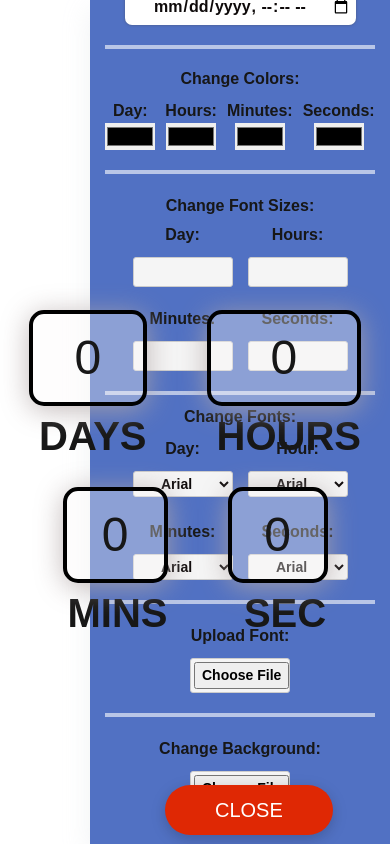
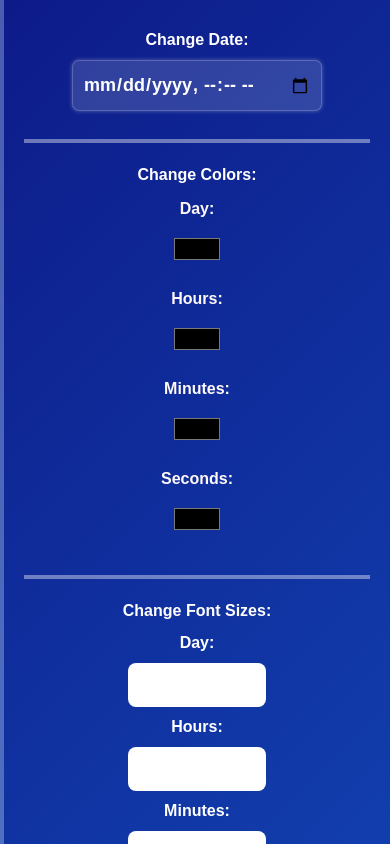
Before and after one commit to Imran-az/Countdown, a Next.js app in the folder countdown-customizer/: page / in a window 390 px wide. Both pictures are taken after a click on the button "EDIT". Built offline with nearby package versions, Linux system fonts and the light colour scheme.

Commit message:
fix: edited responsive positioning

```diff
--- a/countdown-customizer/src/app/globals.css
+++ b/countdown-customizer/src/app/globals.css
@@ -2,6 +2,7 @@
 @tailwind components;
 @tailwind utilities;
 
+/* 🌙 Dark Mode Support */
 :root {
   --background: #ffffff;
   --foreground: #171717;
@@ -18,212 +19,216 @@ body {
   color: var(--foreground);
   background: var(--background);
   font-family: Arial, Helvetica, sans-serif;
+  margin: 0;
+  padding: 0;
 }
 
-input.countdown-input {
-  padding: 9px;
-  font-size: 19px;
-  border-width: 0px;
-  border-style: solid;
-  border-radius: 7px;
-  box-shadow: 0px 0px 3px rgba(66, 66, 66, 0.53);
-  outline: none;
-}
-
-.Edit-button {
-  color: #ffffff;
-  background-color: #568ef5;
-  font-size: 20px;
-  border: none;
-  border-radius: 25px;
-  padding: 10px 50px;
-  cursor: pointer;
-  margin-bottom: 30px;
-  position: absolute;
-  top: 60%;
-  left: 45%;
-  z-index: 1;
-  transition: background-color 0.3s ease, transform 0.3s ease;
-  box-shadow: 0 4px 15px rgba(0, 0, 0, 0.2);
-  font-style: bold;
-}
-
-.Edit-button:hover {
-  background-color: #3b6ed5;
-  transform: scale(1.05);
-  box-shadow: 0 6px 20px rgba(0, 0, 0, 0.3);
-}
-
-.close-button {
-  color: #ffffff;
-  background-color: #df2804;
-  font-size: 20px;
-  border: none;
-  border-radius: 25px;
-  padding: 10px 50px;
-  cursor: pointer;
-  margin-bottom: 30px;
-  position: absolute;
-  top: 93%;
-  left: 25%;
-  z-index: 1;
-  transition: background-color 0.3s ease, transform 0.3s ease;
-  box-shadow: 0 4px 15px rgba(0, 0, 0, 0.2);
-  font-style: bold;
-}
-
-.close-button:hover {
-  background-color: #ba361b;
-  transform: scale(1.05);
-  box-shadow: 0 6px 20px rgba(0, 0, 0, 0.3);
-}
-
+/* ✅ Sidebar Menu (Edit Panel) */
 .edit-container {
+  position: fixed;
+  top: 0;
+  right: 0;
+  height: 100vh;
+  width: 320px;
+  background: linear-gradient(135deg, #0d1b89, #123ead);
+  box-shadow: -5px 0 15px rgba(0, 0, 0, 0.5);
+  padding: 20px;
   display: flex;
   flex-direction: column;
   align-items: center;
-  justify-content: center;
-  padding: 20px;
-  background: #123eadbb;
-  box-shadow: 0px 10px 25px rgba(236, 239, 241, 0.8);
-  margin-bottom: 30px;
-  position: fixed;
-  top: 0;
-  right: 0;
-  height: 100%;
-  width: 300px;
-  border-radius: 0;
-  opacity: 0.9;
-  transform: none;
-  z-index: 0;
+  z-index: 100;
+  opacity: 0;
+  border-left: 4px solid #ffffff40;
+  overflow-y: auto;
 }
 
-.edit-container ul {
-  list-style-type: none;
-  padding: 0;
-  margin-bottom: 5px;
-  margin-bottom: 35%;
+/* ✅ Sidebar Responsive Adjustments */
+@media (max-width: 768px) {
+  .edit-container {
+    width: 100%;
+    max-width: none;
+  }
+}
+
+/* ✅ Input and Button Styling */
+input, select, button {
+  width: 100%;
+  max-width: 250px;
+  padding: 10px;
+  margin: 8px 0;
+  border-radius: 8px;
+  border: none;
+  font-size: 16px;
 }
 
 .edit-container .changer {
+  text-align: center;
+  color: white;
+  font-weight: bold;
+  margin: 8px auto;
+}
+
+/* ✅ Enhanced Color Picker & Font Selectors */
+.color-picker-container {
   display: flex;
   flex-direction: column;
-  margin-top: 3%;
+  justify-content: center;
   align-items: center;
-  font-weight: bold;
+  margin-top: 8px;
 }
 
-.color-picker-container {
+.color-picker-container .changer {
   display: flex;
-  justify-content: space-between;
+  flex-direction: column;
+  align-items: center;
+  font-size: 16px;
+  font-weight: bold;
+  color: rgb(254, 248, 248); /* Adjust as needed */
+  margin-top: 2px;
+}
+
+.changer input[type="color"] {
+  width: 60px;
+  height: 40px;
+  border: none;
+  background: none;
+  cursor: pointer;
+  padding: 5px;
+}
+
+.text-size-container .font-input {
+  display: flex;
+  flex-wrap: wrap;
+  justify-content: center;
   align-items: center;
   gap: 10px;
-  flex-wrap: nowrap;
-  width: 100%;
+  color: rgb(10, 10, 10);
+  width: 40%;
+  max-width: 200px;
+  margin: 8px auto;
+  text-align: center;
 }
 
-.change-font-sizes {
-  display: flex;
-  flex-direction: column;
-  margin-top: 10px;
-  align-items: center;
-  font-weight: bold;
-}
-.text-size-container {
+.font-picker-container .font-input {
   display: flex;
   flex-direction: row;
   justify-content: center;
   align-items: center;
-  gap: 15px;
-  width: 100%;
-  flex-wrap: wrap;
+  gap: 10px;
+  color: rgb(18, 17, 17);
+  width: 50%;
+  max-width: 200px;
+  margin: 8px auto;
+  text-align: center;
 }
 
-.text-size-container .changer {
-  display: flex;
-  flex-direction: column;
-  align-items: center;
-  text-align: center;
-  margin-top: 5px;
+input.countdown-input {
+  padding: 10px;
+  font-size: 18px;
+  border-radius: 7px;
+  box-shadow: 0px 0px 4px rgba(255, 255, 255, 0.3);
+  outline: none;
+  width: 100%;
+  max-width: 250px;
+  background: rgba(255, 255, 255, 0.15);
+  color: #fff;
+  border: 1px solid rgba(255, 255, 255, 0.2);
 }
 
-.change-colors {
-  display: flex;
-  flex-direction: column;
-  margin-top: -10px;
-  align-items: center;
-  font-weight: bold;
+/* ✅ File Upload Buttons */
+.bg-input, .font-upload {
+  width: 100%;
+  max-width: 250px;
+  padding: 10px;
+  font-size: 16px;
+  border-radius: 6px;
+  background: rgba(255, 255, 255, 0.2);
+  color: white;
+  text-align: center;
+  border: 1px solid rgba(255, 255, 255, 0.3);
 }
 
-.text-size-container .font-input {
-  width: 50px;
-  height: 30px;
-  text-align: center;
-  font-size: 14px;
-  padding: 5px;
-  border-radius: 5px;
-  border: 1px solid #ccc;
-  background-color: #f5f5f5;
+.bg-input:hover, .font-upload:hover {
+  background: rgba(255, 255, 255, 0.3);
+  transform: scale(1.05);
 }
 
-.edit-container .font-input {
-  width: 100px;
-  text-align: center;
-  margin-top: 10px;
-  padding: 3px;
-  font-size: 14px;
-  color: #0e0a0a;
-  border: 1px solid #ccc;
-  border-radius: 3px;
-  background-color: #f5f5f5;
+/* ✅ Section Divider */
+.divider {
+  width: 100%;
+  border-top: 4px solid rgba(255, 255, 255, 0.5);
+  margin: 20px 0;
+  opacity: 0.8;
 }
 
- .font-picker-container {
-  display: flex;
-  flex-direction: row;
-  justify-content: center;
-  align-items: center;
-  gap: 15px;
-  width: 100%;
-  flex-wrap: wrap;
+/* ✅ Improve Labels */
+label {
+  color: white;
+  font-weight: bold;
+  text-transform: uppercase;
+  font-size: 14px;
+}
+/* ✅ Fixed Edit Button */
+.Edit-button {
+  padding: 10px 25px;
+  background: #123ead;
+  color: white;
+  border: none;
+  border-radius: 25px;
+  font-size: 16px;
+  box-shadow: 0 5px 15px rgba(0, 0, 0, 0.3);
+  cursor: pointer;
+  position: fixed; /* Fixes button position regardless of scrolling */
+  bottom: 50px; /* Moves button 20% lower from the middle of the screen */
+  left: 50%; /* Centers the button */
+  transform: translate(-50%, 50%); /* Ensures true centering */
+  z-index: 1000; /* Ensures it stays above other elements */
 }
 
-.bg-input {
-  width: 100px;
-  text-align: center;
-  margin-top: 10px;
-  padding: 3px;
-  font-size: 14px;
-  color: #0e0a0a;
-  border: 1px solid #ccc;
-  border-radius: 3px;
-  background-color: #f5f5f5;
+/* ✅ Hover Effect */
+.Edit-button:hover {
+  background: #0d1b89;
 }
 
-.edit-container .countdown-input {
-    text-align: center;
-    margin-top: 10px;
-    padding: 5px;
-    font-size: 16px;
-    color: #0e0a0a;
+/* ✅ Ensure Button Size Stays the Same on All Screens */
+@media (max-width: 768px), (max-width: 480px) {
+  .Edit-button {
+    padding: 10px 25px; /* Keeps original padding */
+    font-size: 16px; /* Keeps original font size */
+  }
 }
 
-.font-upload {
-  width: 100px;
-  text-align: center;
-  margin-top: 10px;
-  padding: 3px;
-  font-size: 14px;
-  color: #0e0a0a;
-  border: 1px solid #ccc;
-  border-radius: 3px;
-  background-color: #f5f5f5;
+
+
+/* ✅ Close Button */
+.close-button {
+  background: #df2804;
+  color: white;
+  font-size: 18px;
+  border-radius: 25px;
+  padding: 12px;
+  width: 90%;
+  max-width: 250px;
+  margin-top: 20px;
+  box-shadow: 0 5px 15px rgba(255, 0, 0, 0.3);
 }
 
-.divider {
-  width: 100%;
-  border: none;
-  border-top: 4px solid #ffffff;
-  margin: 20px 0;
-  opacity: 0.6;
+.close-button:hover {
+  background: #ba361b;
+  transform: scale(1.05);
 }
+
+/* ✅ Responsive Button Adjustments */
+@media (max-width: 768px) {
+  .close-button {
+    padding: 10px;
+    font-size: 16px;
+  }
+}
+
+@media (max-width: 480px) {
+  .close-button {
+    font-size: 14px;
+    padding: 8px;
+  }
+}
```
